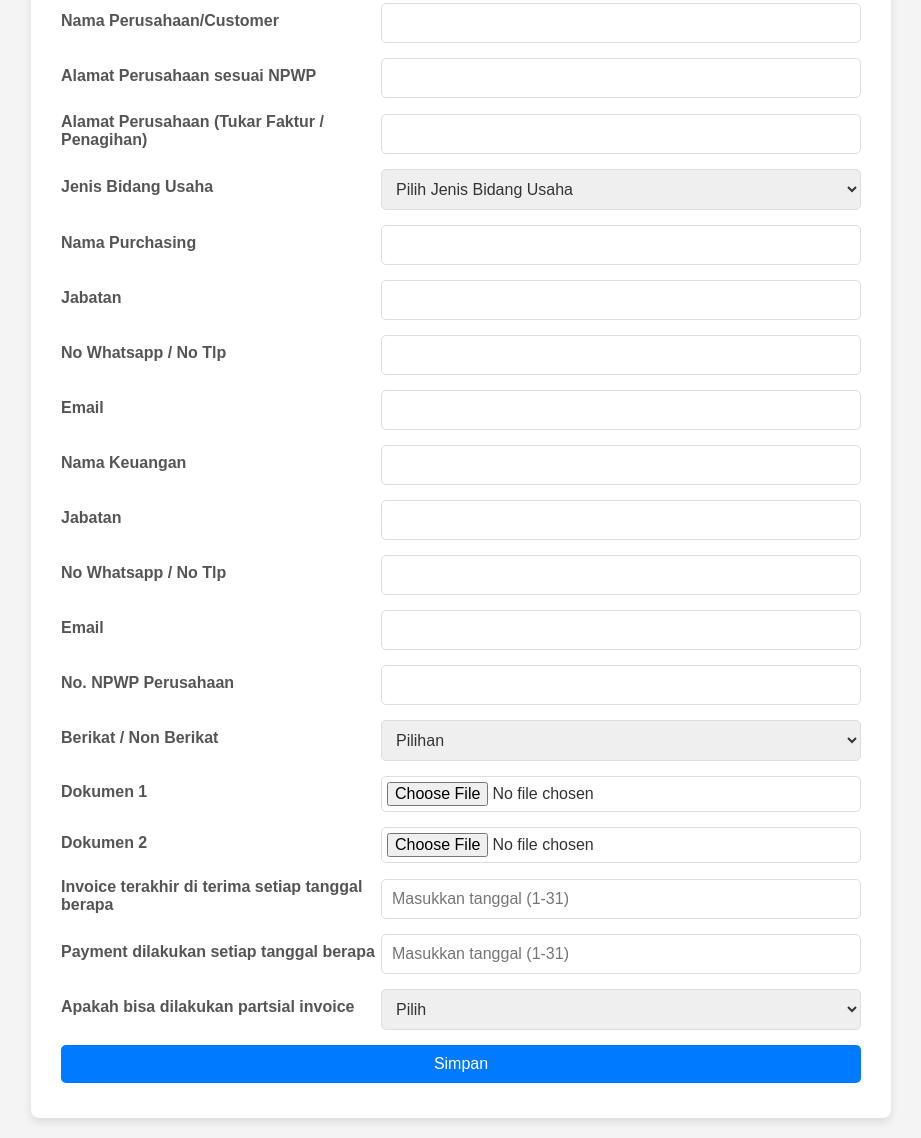
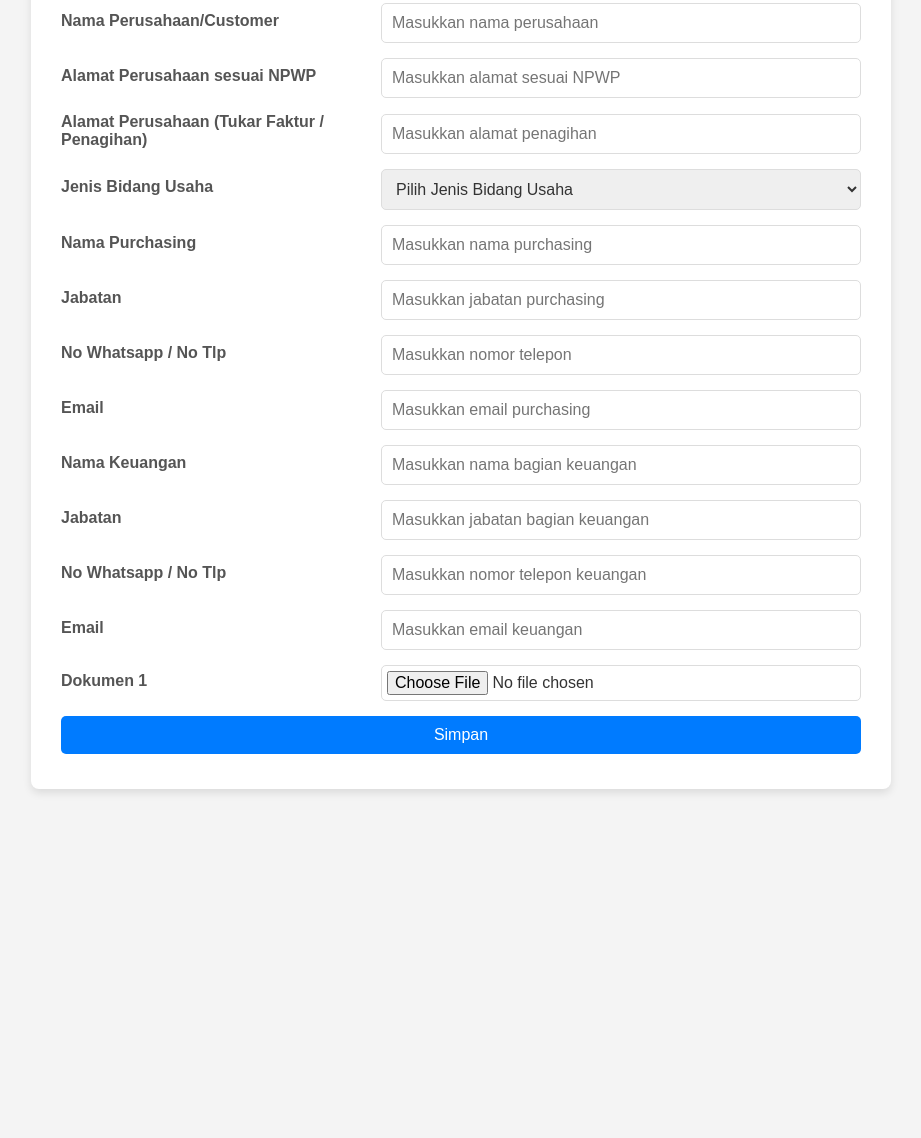
Before and after one commit to fsyah9/gmp-datapelanggan, a plain HTML site: page index.html in a window 1280 px wide. Shown: the part 115-1253 px from the top of the page, without its empty margins (179-1100 px from the left). After the commit the page ends 924 px from the top, so only its background shows below. Drawn offline with Linux system fonts and the light colour scheme.

Commit message:
Update index.html

```diff
--- a/index.html
+++ b/index.html
@@ -3,88 +3,94 @@
 <head>
     <meta charset="UTF-8">
     <meta name="viewport" content="width=device-width, initial-scale=1.0">
+    <meta name="description" content="Form untuk pengumpulan data pelanggan, termasuk informasi perusahaan, kontak purchasing, kontak keuangan, dan upload dokumen.">
+    <meta name="author" content="Your Company Name">
+    <meta name="keywords" content="Form Data Pelanggan, Data Pelanggan, Form Perusahaan, Dokumen Perusahaan">
     <title>Form Data Pelanggan</title>
     <style>
+        /* Gaya dasar untuk memastikan tata letak responsif dan menarik */
         body {
             font-family: Arial, sans-serif;
-            background-color: #f4f4f4;
+            background-color: #f4f4f4; /* Warna latar belakang yang lembut */
             margin: 0;
             padding: 0;
             display: flex;
             justify-content: center;
             align-items: center;
-            min-height: 100vh;
+            min-height: 100vh; /* Pastikan form berada di tengah layar */
         }
 
         .form-container {
-            background: #fff;
-            padding: 20px 30px;
-            border-radius: 8px;
-            box-shadow: 0 4px 8px rgba(0, 0, 0, 0.1);
-            width: 100%;
-            max-width: 800px;
-            margin: 20px;
+            background: #fff; /* Warna dasar form */
+            padding: 20px 30px; /* Jarak dalam form */
+            border-radius: 8px; /* Sudut melengkung */
+            box-shadow: 0 4px 8px rgba(0, 0, 0, 0.1); /* Bayangan lembut */
+            width: 100%; /* Form akan memenuhi lebar layar jika kecil */
+            max-width: 800px; /* Batas maksimum lebar */
+            margin: 20px; /* Jarak di sekeliling */
         }
 
         .form-container h1 {
             text-align: center;
             margin-bottom: 20px;
-            color: #333;
+            color: #333; /* Warna teks untuk heading */
         }
 
         .form-group {
-            margin-bottom: 15px;
+            margin-bottom: 15px; /* Jarak antar elemen form */
             display: flex;
             flex-wrap: wrap;
-            align-items: center;
+            align-items: center; /* Elemen sejajar secara vertikal */
         }
 
         .form-group label {
-            flex: 0 0 40%;
+            flex: 0 0 40%; /* Lebar label */
             font-weight: bold;
             margin-bottom: 5px;
-            color: #555;
+            color: #555; /* Warna teks label */
         }
 
         .form-group input, .form-group select, .form-group button {
-            flex: 1;
-            padding: 10px;
-            border: 1px solid #ddd;
-            border-radius: 5px;
+            flex: 1; /* Form elemen akan mengisi ruang yang tersisa */
+            padding: 10px; /* Ruang dalam input */
+            border: 1px solid #ddd; /* Garis border input */
+            border-radius: 5px; /* Sudut melengkung */
             font-size: 16px;
-            color: #333;
+            color: #333; /* Warna teks input */
         }
 
         .form-group input[type="file"] {
-            padding: 5px;
+            padding: 5px; /* Lebih kecil karena file input tidak memerlukan banyak ruang */
         }
 
         .form-group button {
-            background-color: #007bff;
-            color: #fff;
+            background-color: #007bff; /* Warna tombol */
+            color: #fff; /* Warna teks tombol */
             border: none;
             cursor: pointer;
+            transition: background-color 0.3s ease; /* Efek hover */
         }
 
         .form-group button:hover {
-            background-color: #0056b3;
+            background-color: #0056b3; /* Warna tombol saat hover */
         }
 
         .success-message {
-            text-align: center;
-            margin-top: 20px;
-            color: green;
+            text-align: center; /* Pusatkan teks pesan sukses */
+            margin-top: 20px; /* Jarak atas */
+            color: green; /* Warna teks hijau */
             font-weight: bold;
-            display: none;
+            display: none; /* Disembunyikan secara default */
         }
 
+        /* Responsivitas untuk layar kecil */
         @media (max-width: 768px) {
             .form-container {
                 padding: 15px 20px;
             }
 
             .form-group label {
-                flex: 0 0 100%;
+                flex: 0 0 100%; /* Label akan memenuhi lebar layar */
                 margin-bottom: 5px;
             }
         }
@@ -92,23 +98,30 @@
 </head>
 <body>
     <div class="form-container">
+        <!-- Judul Form -->
         <h1>Form Data Pelanggan</h1>
-        <form id="datapelanggan" name="datapelanggan">
+
+        <!-- Form dimulai -->
+        <form id="datapelanggan" name="datapelanggan" enctype="multipart/form-data">
+            <!-- Input Nama Perusahaan -->
             <div class="form-group">
                 <label for="companyName">Nama Perusahaan/Customer</label>
-                <input type="text" id="companyName" name="companyName" required>
+                <input type="text" id="companyName" name="companyName" placeholder="Masukkan nama perusahaan" required>
             </div>
 
+            <!-- Input Alamat sesuai NPWP -->
             <div class="form-group">
                 <label for="npwpAddress">Alamat Perusahaan sesuai NPWP</label>
-                <input type="text" id="npwpAddress" name="npwpAddress" required>
+                <input type="text" id="npwpAddress" name="npwpAddress" placeholder="Masukkan alamat sesuai NPWP" required>
             </div>
 
+            <!-- Input Alamat Penagihan -->
             <div class="form-group">
                 <label for="billingAddress">Alamat Perusahaan (Tukar Faktur / Penagihan)</label>
-                <input type="text" id="billingAddress" name="billingAddress" required>
+                <input type="text" id="billingAddress" name="billingAddress" placeholder="Masukkan alamat penagihan" required>
             </div>
 
+            <!-- Pilihan Jenis Usaha -->
             <div class="form-group">
                 <label for="businessType">Jenis Bidang Usaha</label>
                 <select id="businessType" name="businessType" required>
@@ -120,110 +133,86 @@
                 </select>
             </div>
 
+            <!-- Input Nama Purchasing -->
             <div class="form-group">
                 <label for="purchasingName">Nama Purchasing</label>
-                <input type="text" id="purchasingName" name="purchasingName" required>
+                <input type="text" id="purchasingName" name="purchasingName" placeholder="Masukkan nama purchasing" required>
             </div>
 
+            <!-- Input Jabatan Purchasing -->
             <div class="form-group">
                 <label for="purchasingPosition">Jabatan</label>
-                <input type="text" id="purchasingPosition" name="purchasingPosition" required>
+                <input type="text" id="purchasingPosition" name="purchasingPosition" placeholder="Masukkan jabatan purchasing" required>
             </div>
 
+            <!-- Input Kontak Purchasing -->
             <div class="form-group">
                 <label for="purchasingPhone">No Whatsapp / No Tlp</label>
-                <input type="tel" id="purchasingPhone" name="purchasingPhone" required>
+                <input type="tel" id="purchasingPhone" name="purchasingPhone" placeholder="Masukkan nomor telepon" required>
             </div>
 
+            <!-- Input Email Purchasing -->
             <div class="form-group">
                 <label for="purchasingEmail">Email</label>
-                <input type="email" id="purchasingEmail" name="purchasingEmail" required>
+                <input type="email" id="purchasingEmail" name="purchasingEmail" placeholder="Masukkan email purchasing" required>
             </div>
 
+            <!-- Tambahan Input untuk Keuangan -->
+            <!-- Input Nama Keuangan -->
             <div class="form-group">
                 <label for="financeName">Nama Keuangan</label>
-                <input type="text" id="financeName" name="financeName" required>
+                <input type="text" id="financeName" name="financeName" placeholder="Masukkan nama bagian keuangan" required>
             </div>
 
+            <!-- Input Jabatan Keuangan -->
             <div class="form-group">
                 <label for="financePosition">Jabatan</label>
-                <input type="text" id="financePosition" name="financePosition" required>
+                <input type="text" id="financePosition" name="financePosition" placeholder="Masukkan jabatan bagian keuangan" required>
             </div>
 
+            <!-- Input Kontak Keuangan -->
             <div class="form-group">
                 <label for="financePhone">No Whatsapp / No Tlp</label>
-                <input type="tel" id="financePhone" name="financePhone" required>
+                <input type="tel" id="financePhone" name="financePhone" placeholder="Masukkan nomor telepon keuangan" required>
             </div>
 
+            <!-- Input Email Keuangan -->
             <div class="form-group">
                 <label for="financeEmail">Email</label>
-                <input type="email" id="financeEmail" name="financeEmail" required>
+                <input type="email" id="financeEmail" name="financeEmail" placeholder="Masukkan email keuangan" required>
             </div>
 
-            <div class="form-group">
-                <label for="npwpNumber">No. NPWP Perusahaan</label>
-                <input type="text" id="npwpNumber" name="npwpNumber" required>
-            </div>
-
-            <div class="form-group">
-                <label for="npwpStatus">Berikat / Non Berikat</label>
-                <select id="npwpStatus" name="npwpStatus" required>
-                    <option value="">Pilihan</option>
-                    <option value="Berikat">Berikat</option>
-                    <option value="Non Berikat">Non Berikat</option>
-                </select>
-            </div>
-
+            <!-- Input Dokumen dan Lainnya -->
             <div class="form-group">
                 <label for="document1">Dokumen 1</label>
                 <input type="file" id="document1" name="document1" accept=".pdf,.doc,.docx,.png,.jpg,.jpeg">
             </div>
 
-            <div class="form-group">
-                <label for="document2">Dokumen 2</label>
-                <input type="file" id="document2" name="document2" accept=".pdf,.doc,.docx,.png,.jpg,.jpeg">
-            </div>
-
-            <div class="form-group">
-                <label for="invoiceDate">Invoice terakhir di terima setiap tanggal berapa</label>
-                <input type="text" id="invoiceDate" name="invoiceDate" pattern="\d{1,2}" placeholder="Masukkan tanggal (1-31)" required>
-            </div>
-
-            <div class="form-group">
-                <label for="paymentDate">Payment dilakukan setiap tanggal berapa</label>
-                <input type="text" id="paymentDate" name="paymentDate" pattern="\d{1,2}" placeholder="Masukkan tanggal (1-31)" required>
-            </div>
-
-            <div class="form-group">
-                <label for="partialInvoice">Apakah bisa dilakukan partsial invoice</label>
-                <select id="partialInvoice" name="partialInvoice" required>
-                    <option value="">Pilih</option>
-                    <option value="Ya">Ya</option>
-                    <option value="Tidak">Tidak</option>
-                </select>
-            </div>
-
+            <!-- Tombol Submit -->
             <div class="form-group">
                 <button type="submit">Simpan</button>
             </div>
         </form>
+
+        <!-- Pesan Sukses -->
         <div class="success-message" id="successMessage">Form berhasil diisi!</div>
     </div>
 
+    <!-- Script untuk menghubungkan dengan Google Apps Script -->
     <script>
         const scriptURL = 'https://script.google.com/macros/s/AKfycbxrnKkzKj-hkewpsqqNkluRUJnnu45673FL0k4TzBzSnP1s_AxhlCOPvROcAj63T0rRLA/exec';
         const form = document.forms['datapelanggan'];
         const successMessage = document.getElementById('successMessage');
 
         form.addEventListener('submit', e => {
-            e.preventDefault();
+            e.preventDefault(); // Mencegah reload halaman saat form disubmit
             fetch(scriptURL, { method: 'POST', body: new FormData(form) })
                 .then(response => {
-                    successMessage.style.display = 'block';
+                    successMessage.style.display = 'block'; // Tampilkan pesan sukses
                     setTimeout(() => {
                         alert('Data berhasil disimpan!');
                         successMessage.style.display = 'none';
-                        form.reset();
+                        form.reset(); // Reset form setelah sukses
                     }, 500);
                 })
                 .catch(error => console.error('Error!', error.message));
```
